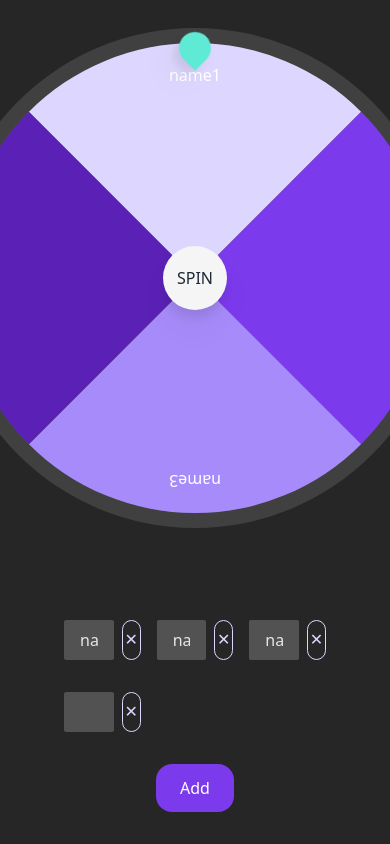
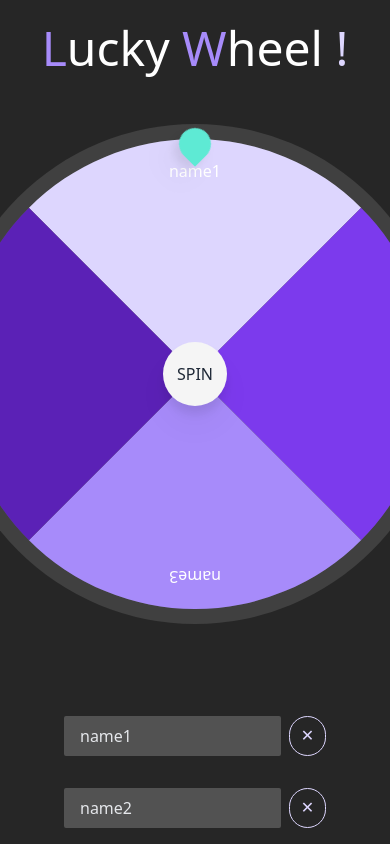
Before and after one commit to F9Uf/lucky-wheel, a Vue app: page / in a window 390 px wide. Shown: the top 844 px of the page. Built offline with nearby package versions, Linux system fonts and the light colour scheme.

Commit message:
feat: add title and grid responsive

```diff
--- a/src/App.vue
+++ b/src/App.vue
@@ -1,11 +1,17 @@
 <template>
+  <div
+    class="text-white text-center my-6 text-5xl"
+  >
+    <span class=" text-violet-400 p-0 m-0">L</span>ucky <span class=" text-violet-400 p-0 m-0">W</span>heel
+    <span class=" text-violet-200 p-0 m-0">!</span>
+  </div>
   <div class="text-white flex flex-col items-center">
     <Wheel
       class="my-7"
       :items="items"
       @spinned="handleSpinned"
     />
-    <div class="grid grid-cols-3 gap-4 gap-y-8 w-full px-16 mt-16">
+    <div class="grid grid-cols-1 md:grid-cols-2 lg:grid-cols-3 xl:grid-cols-5 gap-4 gap-y-8 w-full px-16 mt-16">
       <div
         v-for="(item, index) in items"
         :key="index"
```
